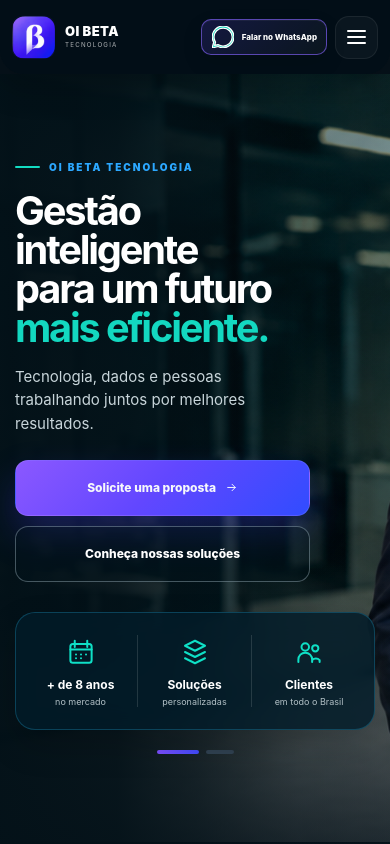
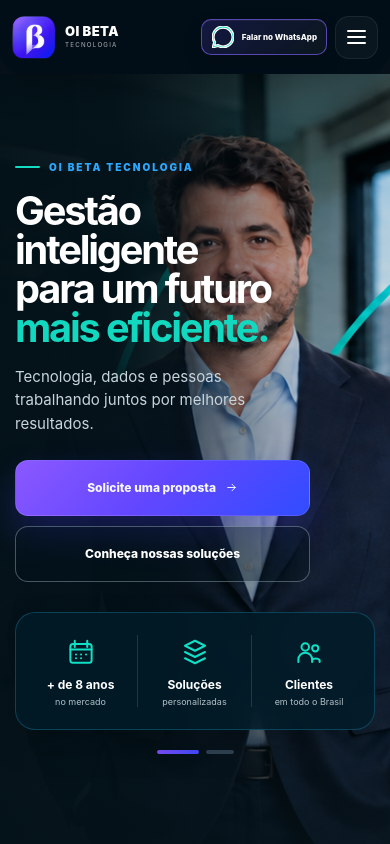
Before and after one commit to oibetatecnologia/oibeta, a Next.js app in the folder oibeta-site/: page / in a window 390 px wide. Shown: the top 844 px of the page. Built offline with nearby package versions, Linux system fonts and the light colour scheme; no server answers.

Commit message:
fix: corrige enquadramento da foto no mobile

```diff
--- a/oibeta-site/app/globals.css
+++ b/oibeta-site/app/globals.css
@@ -3228,3 +3228,43 @@ svg {
     object-position: 54% 0% !important;
   }
 }
+
+
+/* =========================================================
+   MOBILE — recorte corrigido da foto
+   Traz a pessoa de volta para dentro do quadro, preservando
+   a cabeça alta e evitando corte lateral do rosto/tronco.
+   ========================================================= */
+@media (max-width: 900px) {
+  .hero-banner-image-mobile {
+    left: 0 !important;
+    right: 0 !important;
+    width: 100% !important;
+    top: -62px !important;
+    height: 900px !important;
+    object-fit: cover !important;
+    object-position: 78% 0% !important;
+  }
+}
+
+@media (max-width: 560px) {
+  .hero-banner-image-mobile {
+    left: 0 !important;
+    right: 0 !important;
+    width: 100% !important;
+    top: -68px !important;
+    height: 870px !important;
+    object-position: 79% 0% !important;
+  }
+}
+
+@media (max-width: 410px) {
+  .hero-banner-image-mobile {
+    left: 0 !important;
+    right: 0 !important;
+    width: 100% !important;
+    top: -72px !important;
+    height: 850px !important;
+    object-position: 80% 0% !important;
+  }
+}
```
